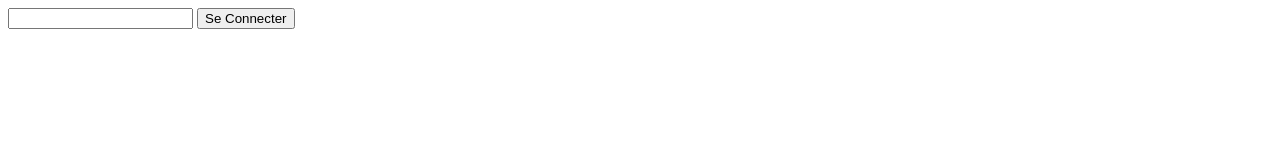
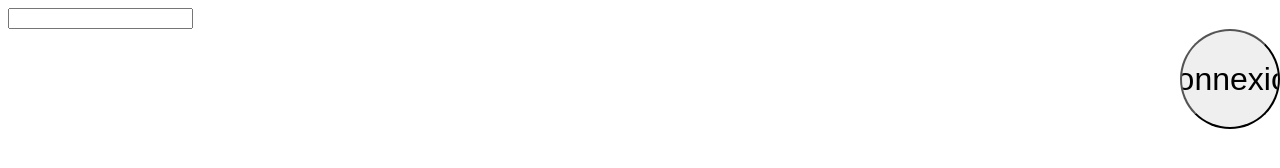
Before and after one commit to sylvain-lefevre/baduxgame, a plain HTML site: page index.html in a window 1280 px wide. Drawn offline with Linux system fonts and the light colour scheme.

Commit message:
feat: Move login button on hover

```diff
--- a/index.html
+++ b/index.html
@@ -1,7 +1,9 @@
 <!DOCTYPE html>
-<head></head>
+<head>
+    <link rel="stylesheet" href="./styles/index.css">
+</head>
 <body>
     <input type="text" id="login"/>
-    <button>Se Connecter</button>
+    <button id="btn-login">Connexion</button>
 </body>
 </html>
--- a/styles/index.css
+++ b/styles/index.css
@@ -34,3 +34,22 @@ body{
 #reset::placeholder{
     color: whitesmoke;
 }
+
+#btn-login{
+  position: absolute;
+  display: flex;
+  justify-content: center;
+  align-items: center;
+  width: 100px;
+  height: 100px;
+  right: 0;
+  margin-left: 0;
+  border-radius: 50%;
+  overflow: hidden;
+  font-size: 2rem;
+  transition: 1s;
+}
+
+#btn-login:hover{
+  margin-top: 40px;
+}
```
